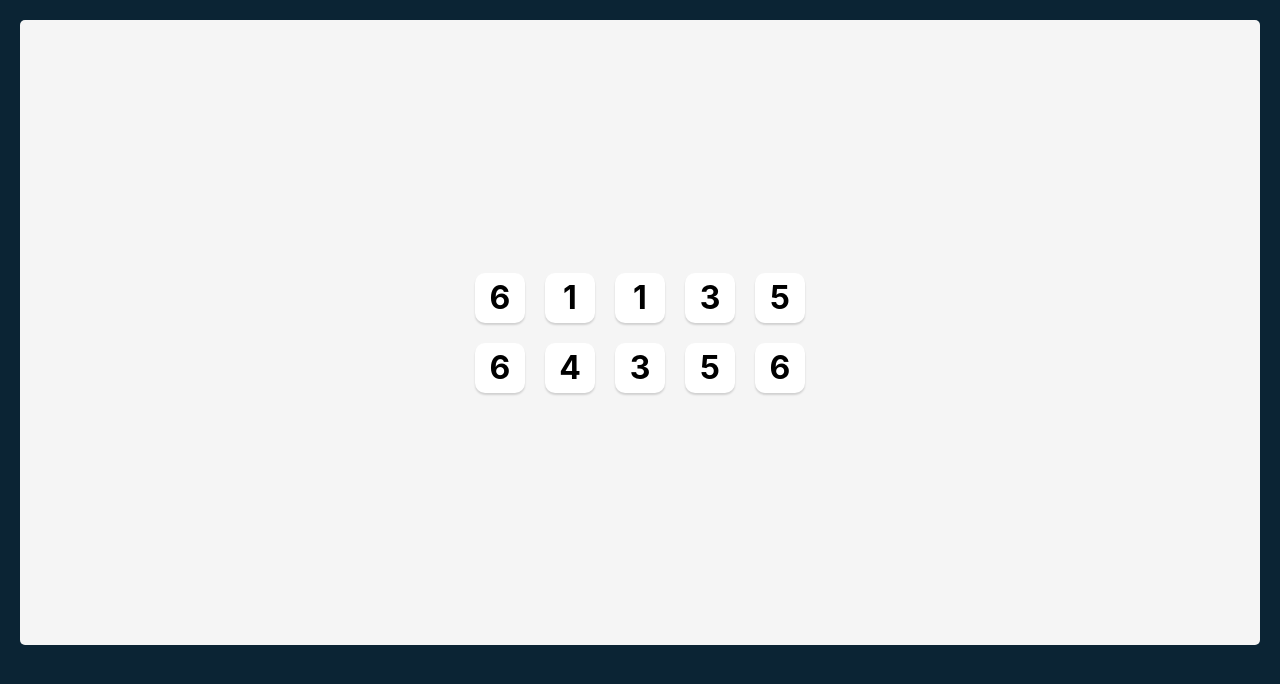
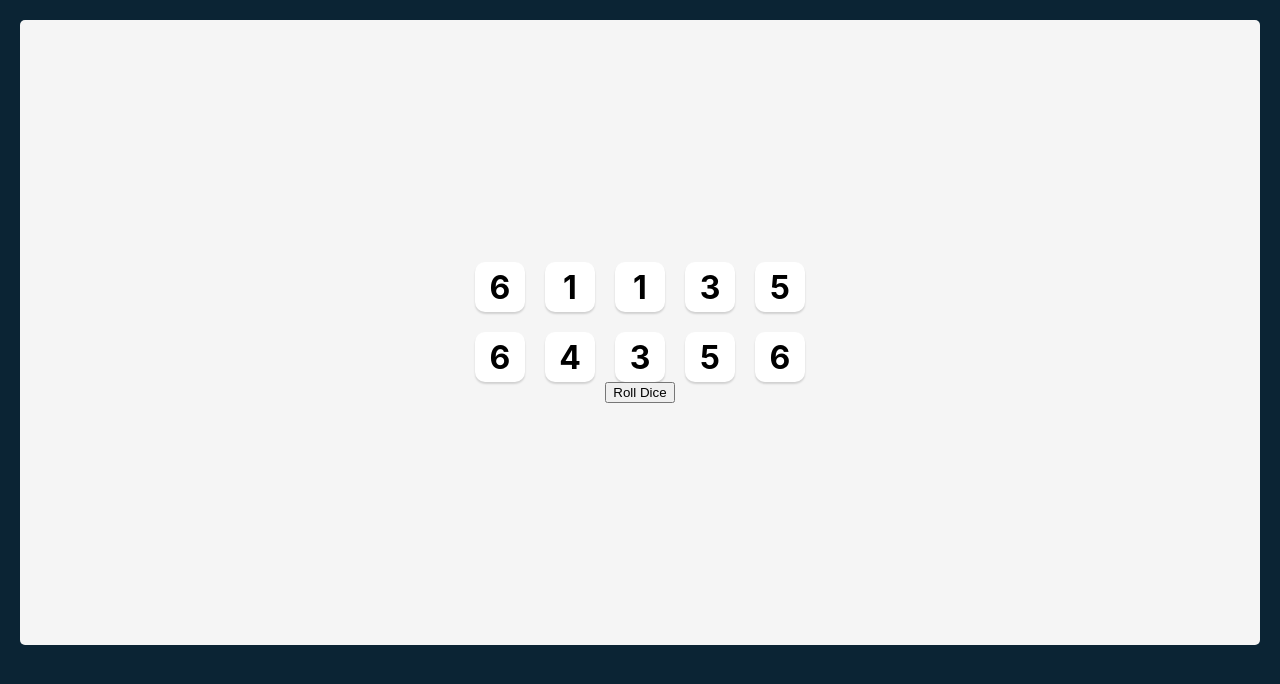
Before and after one commit to yash251/react-tenzies, a React (Create React App) app: page / in a window 1280 px wide. Shown: the top 684 px of the page. Built offline with nearby package versions, Linux system fonts and the light colour scheme.

Commit message:
rollDice button

```diff
--- a/src/App.js
+++ b/src/App.js
@@ -14,6 +14,10 @@ function App() {
     return newDice;
   }
 
+  function rollDice() {
+    setDice(allNewDice())
+  }
+
   const diceElements = dice.map(die => <Die value={die} />)
 
   return (
@@ -21,6 +25,7 @@ function App() {
         <div className='dice-container'>
             {diceElements}
         </div>
+        <button onClick={rollDice}>Roll Dice</button>
       </main>
   );
 }
```
